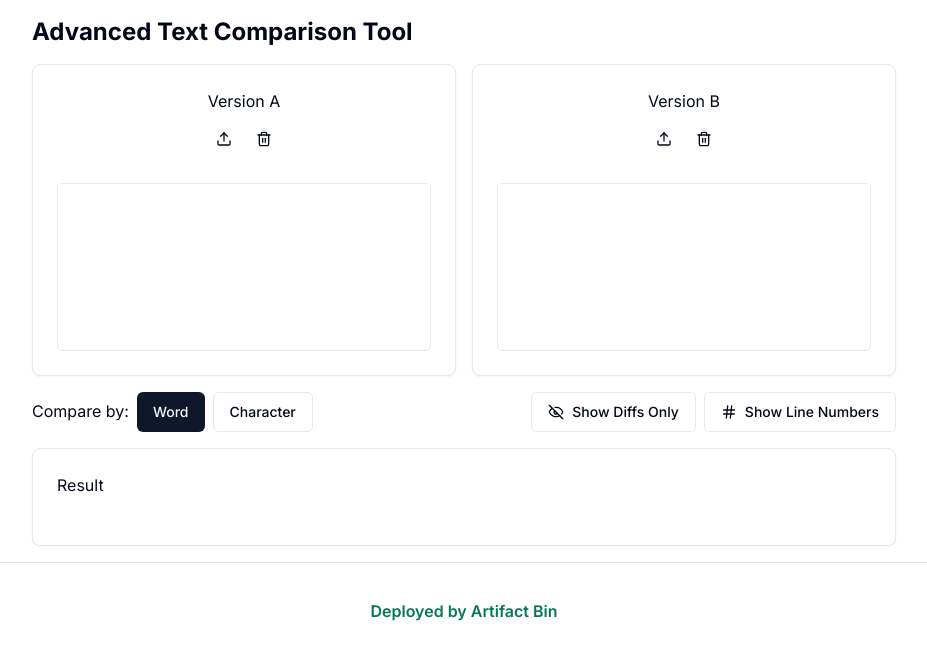
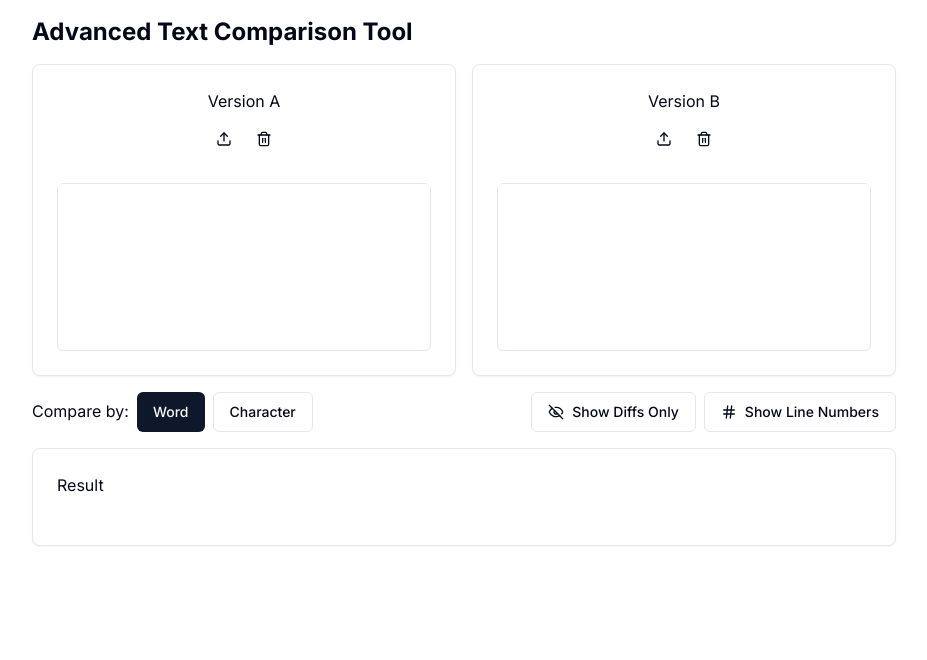
Before and after one commit to mimansajaiswal/diff-viewer, a Next.js app: page / in a window 1280 px wide. Shown: the top 660 px of the page, without its empty margins (176-1103 px from the left). Built offline with nearby package versions, Linux system fonts and the light colour scheme.

Commit message:
Update layout.tsx

```diff
--- a/src/app/layout.tsx
+++ b/src/app/layout.tsx
@@ -5,8 +5,8 @@ import './globals.css';
 const inter = Inter({ subsets: ['latin'] });
 
 export const metadata: Metadata = {
-  title: 'Create Artifacts',
-  description: 'Generated by Artifact Bin',
+  title: 'Diff Viewer (CA)',
+  description: 'Generated by Claude Artifacts using Artifact Bin Repo',
 };
 
 export default function RootLayout({
@@ -16,17 +16,9 @@ export default function RootLayout({
 }>) {
   return (
     <html lang='en'>
-      <body className={inter.className}>{children}</body>
-      <footer className='flex items-center justify-center w-full h-24 border-t text-emerald-700 font-semibold'>
-        <a
-          className='flex items-center justify-center'
-          href='https://artifactbin.com?utm_source=template-repo&utm_campaign=oss'
-          target='_blank'
-          rel='noopener noreferrer'
-        >
-          Deployed by Artifact Bin
-        </a>
-      </footer>
+      <body className={inter.className}>
+        {children}
+      </body>
     </html>
   );
 }
```
